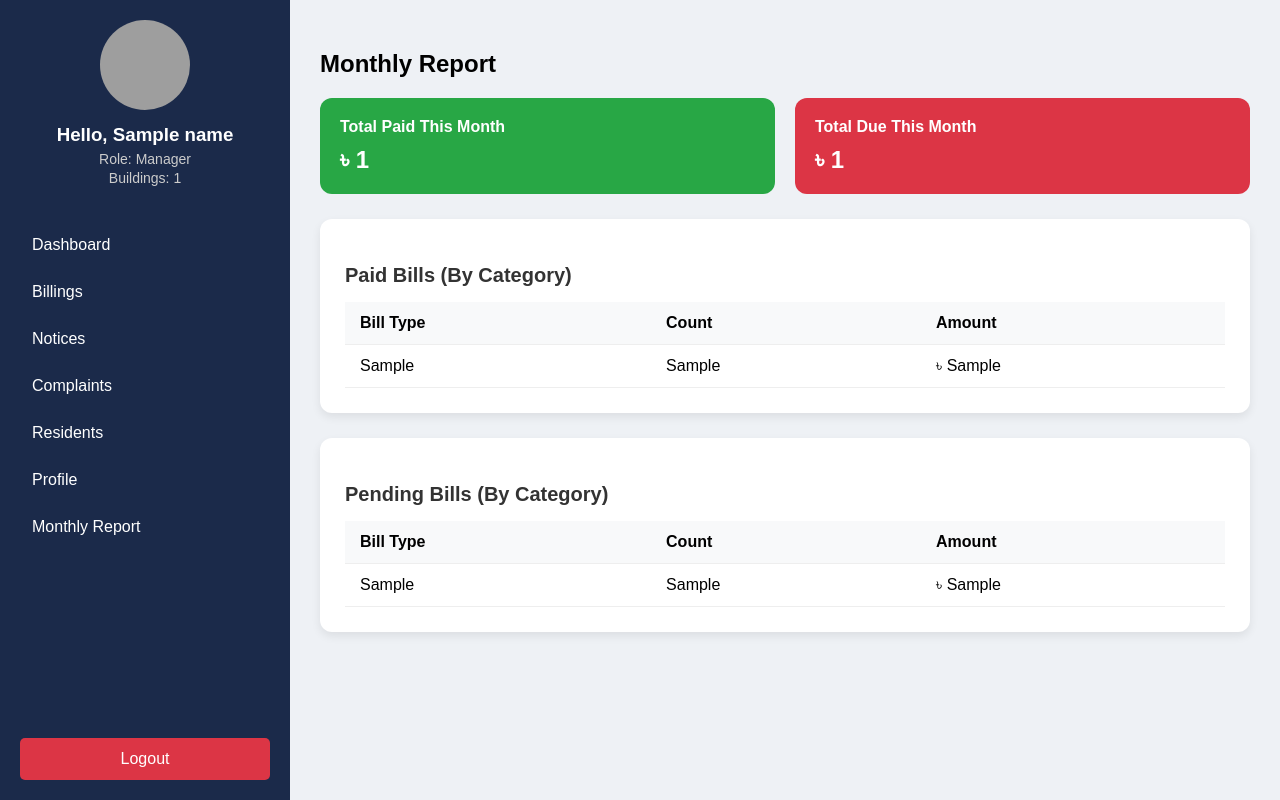
After one commit to NuheenMahaboob/building_management_system, a Django app: template building_management_system/core/templates/manager_templates/manager_report.html in a window 1280 px wide. The commit adds this page. Run offline with Django 4.2, Linux system fonts and the light colour scheme; the template is opened without the code that fills it: most values are stand-ins (such as "Sample title", 1, 10 or a date in 2020); grey boxes are pictures that could not be loaded.

Commit message:
manager_report added

```diff
--- a/building_management_system/core/templates/manager_templates/manager_base.html
+++ b/building_management_system/core/templates/manager_templates/manager_base.html
@@ -107,6 +107,7 @@
             <a href="{% url 'manager_complaints' %}">Complaints</a>
             <a href="{% url 'manager_residents' %}">Residents</a>
             <a href="{% url 'manager_profile' %}">Profile</a>
+            <a href="{% url 'manager_report' %}">Monthly Report</a>
         </div>
 
         <div class="logout">
--- /dev/null
+++ b/building_management_system/core/templates/manager_templates/manager_report.html
@@ -0,0 +1,124 @@
+{% extends 'manager_templates/manager_base.html' %}
+
+{% block title %}Monthly Report{% endblock %}
+
+{% block extra_css %}
+<style>
+    .box {
+        background: white;
+        padding: 25px;
+        border-radius: 12px;
+        margin-bottom: 25px;
+        box-shadow: 0 4px 10px rgba(0,0,0,0.08);
+    }
+
+    .summary-cards {
+        display: grid;
+        grid-template-columns: repeat(2, 1fr);
+        gap: 20px;
+        margin-bottom: 25px;
+    }
+
+    .summary-card {
+        padding: 20px;
+        border-radius: 12px;
+        color: white;
+    }
+
+    .summary-card.paid { background: #28a745; }
+    .summary-card.due { background: #dc3545; }
+
+    .summary-card h3 { margin: 0 0 10px; font-size: 16px; }
+    .summary-card p { margin: 0; font-size: 24px; font-weight: bold; }
+
+    table {
+        width: 100%;
+        border-collapse: collapse;
+        margin-top: 15px;
+    }
+
+    th, td {
+        padding: 12px 15px;
+        text-align: left;
+        border-bottom: 1px solid #eee;
+    }
+
+    th {
+        background: #f8f9fa;
+        font-weight: 600;
+    }
+
+    .section-title {
+        font-size: 20px;
+        margin-bottom: 10px;
+        color: #333;
+    }
+</style>
+{% endblock %}
+
+{% block content %}
+<h2>Monthly Report</h2>
+
+<!-- Summary Cards -->
+<div class="summary-cards">
+    <div class="summary-card paid">
+        <h3>Total Paid This Month</h3>
+        <p>৳ {{ total_paid }}</p>
+    </div>
+    <div class="summary-card due">
+        <h3>Total Due This Month</h3>
+        <p>৳ {{ total_pending }}</p>
+    </div>
+</div>
+
+<!-- Paid Bills by Type -->
+<div class="box">
+    <h3 class="section-title">Paid Bills (By Category)</h3>
+    <table>
+        <thead>
+            <tr>
+                <th>Bill Type</th>
+                <th>Count</th>
+                <th>Amount</th>
+            </tr>
+        </thead>
+        <tbody>
+            {% for bill in paid_by_type %}
+            <tr>
+                <td>{{ bill.0|title }}</td>
+                <td>{{ bill.1 }}</td>
+                <td>৳ {{ bill.2 }}</td>
+            </tr>
+            {% empty %}
+            <tr><td colspan="3">No paid bills this month.</td></tr>
+            {% endfor %}
+        </tbody>
+    </table>
+</div>
+
+<!-- Pending Bills by Type -->
+<div class="box">
+    <h3 class="section-title">Pending Bills (By Category)</h3>
+    <table>
+        <thead>
+            <tr>
+                <th>Bill Type</th>
+                <th>Count</th>
+                <th>Amount</th>
+            </tr>
+        </thead>
+        <tbody>
+            {% for bill in pending_by_type %}
+            <tr>
+                <td>{{ bill.0|title }}</td>
+                <td>{{ bill.1 }}</td>
+                <td>৳ {{ bill.2 }}</td>
+            </tr>
+            {% empty %}
+            <tr><td colspan="3">No pending bills this month.</td></tr>
+            {% endfor %}
+        </tbody>
+    </table>
+</div>
+
+{% endblock %}
--- a/building_management_system/core/urls.py
+++ b/building_management_system/core/urls.py
@@ -1,5 +1,6 @@
 from django.urls import path
 from . import views
+from functools import partial
 
 urlpatterns = [
     # Common
@@ -21,7 +22,8 @@ urlpatterns = [
     path('pending_complaints/', views.PendingComplaint_view, name='pending_complaints'),
     path('solved_complaints/', views.SolvedComplaint_view, name='solved_complaints'),
     path('notices/', views.notices_view, name='notices'),
-    path('reports/', lambda request: views.manager_report_view(request, 1), name='reports'),
+    path('reports/', partial(views.manager_report_view, manager_id=1), name='reports'),
+
 
     # Resident views
     path('resident-dashboard/', views.resident_dashboard, name='resident_dashboard'),
@@ -38,5 +40,6 @@ urlpatterns = [
     path('manager-complaints/', views.manager_complaints, name='manager_complaints'),
     path('solve-complaint/<int:complaint_id>/', views.solve_complaint, name='solve_complaint'),
     path('manager-residents/', views.manager_residents, name='manager_residents'),
+    path('manager-report/', views.manager_monthly_report, name='manager_report'),
 
 ]
```
Also changed, not shown: building_management_system/core/views.py (+70 -0 lines), building_management_system/core/management/__init__.py (added), building_management_system/core/management/commands/__init__.py (added).
